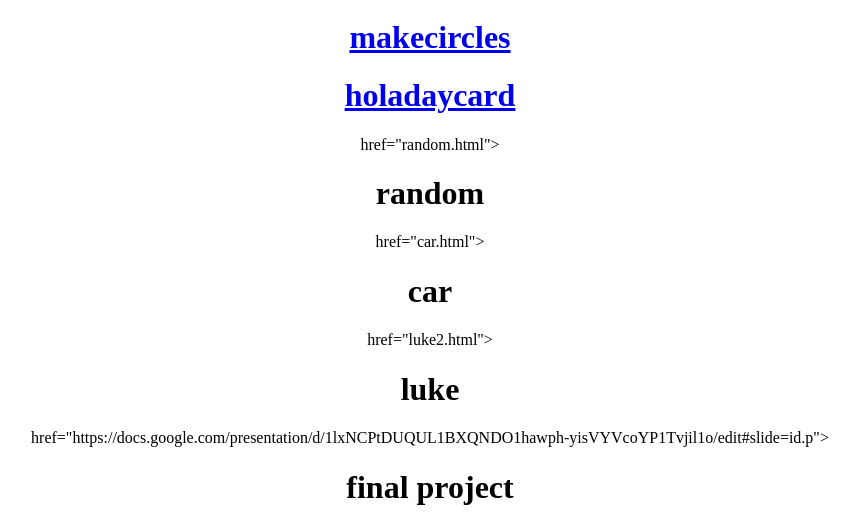
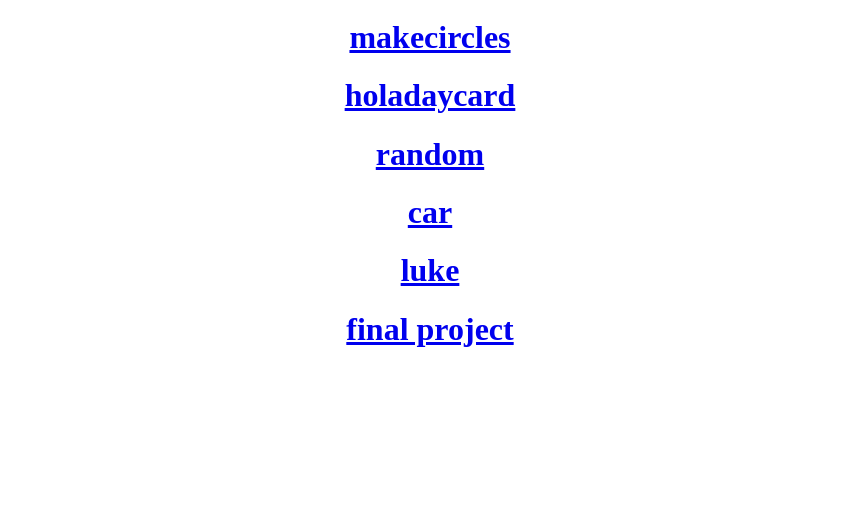
Before and after one commit to BoweCodes/Bowecodes.github.io, a plain HTML site: page projects2.html in a window 1280 px wide. Shown: the part 758-1285 px from the top of the page, without its empty margins (210-1069 px from the left). After the commit the page ends 1127 px from the top, so only its background shows below. Drawn offline with Linux system fonts and the light colour scheme.

Commit message:
projects2.html

```diff
--- a/projects2.html
+++ b/projects2.html
@@ -36,16 +36,16 @@
 <a href="holadaycard.html">
 <h1>holadaycard</h1>
 </a>
-<a> href="random.html">
+<a href="random.html">
 <h1>random</h1>
 </a>
-<a> href="car.html">
+<a href="car.html">
 <h1>car</h1>
 </a>
-<a> href="luke2.html">
+<a href="luke2.html">
 <h1>luke</h1>
 </a>
-<a> href="https://docs.google.com/presentation/d/1lxNCPtDUQUL1BXQNDO1hawph-yisVYVcoYP1Tvjil1o/edit#slide=id.p">
+<a href="https://docs.google.com/presentation/d/1lxNCPtDUQUL1BXQNDO1hawph-yisVYVcoYP1Tvjil1o/edit#slide=id.p">
 <h1>final project</h1>
 </a>
 </center>
```
